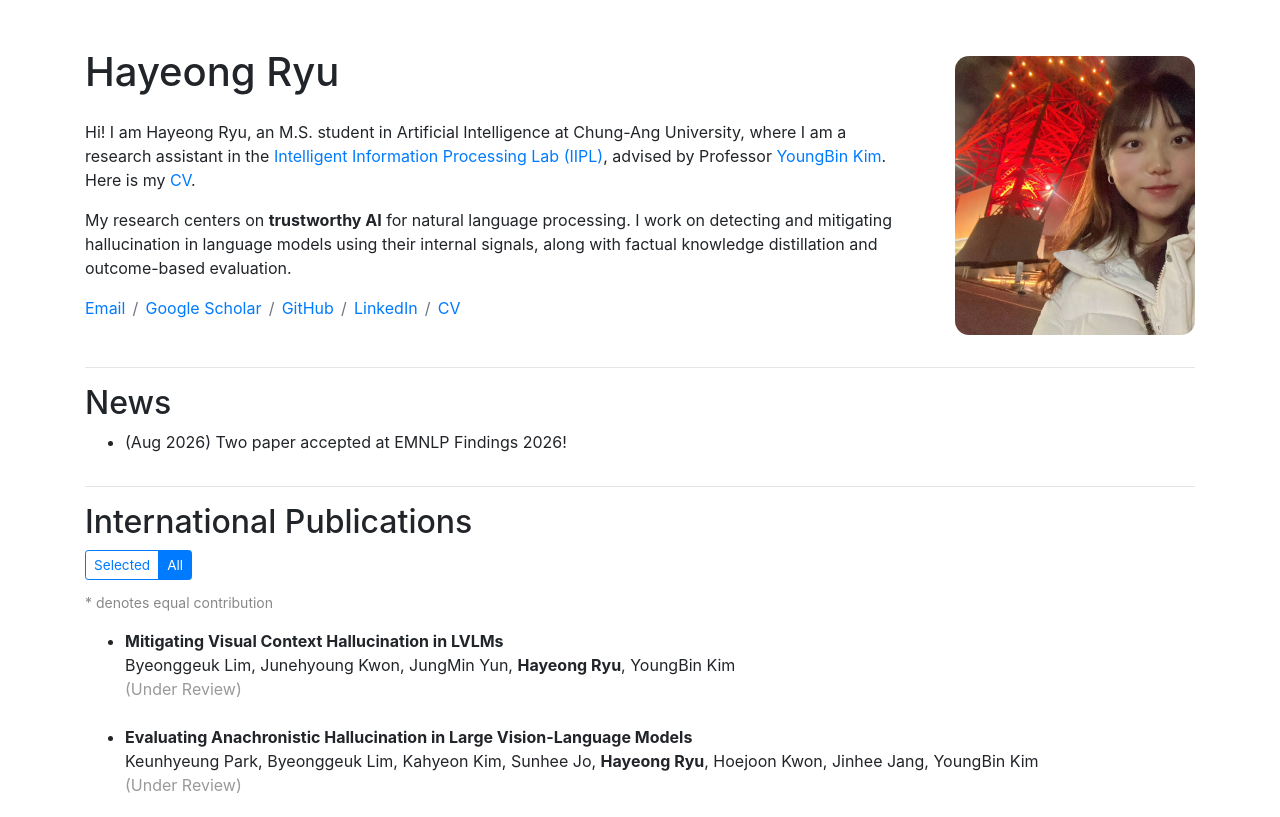
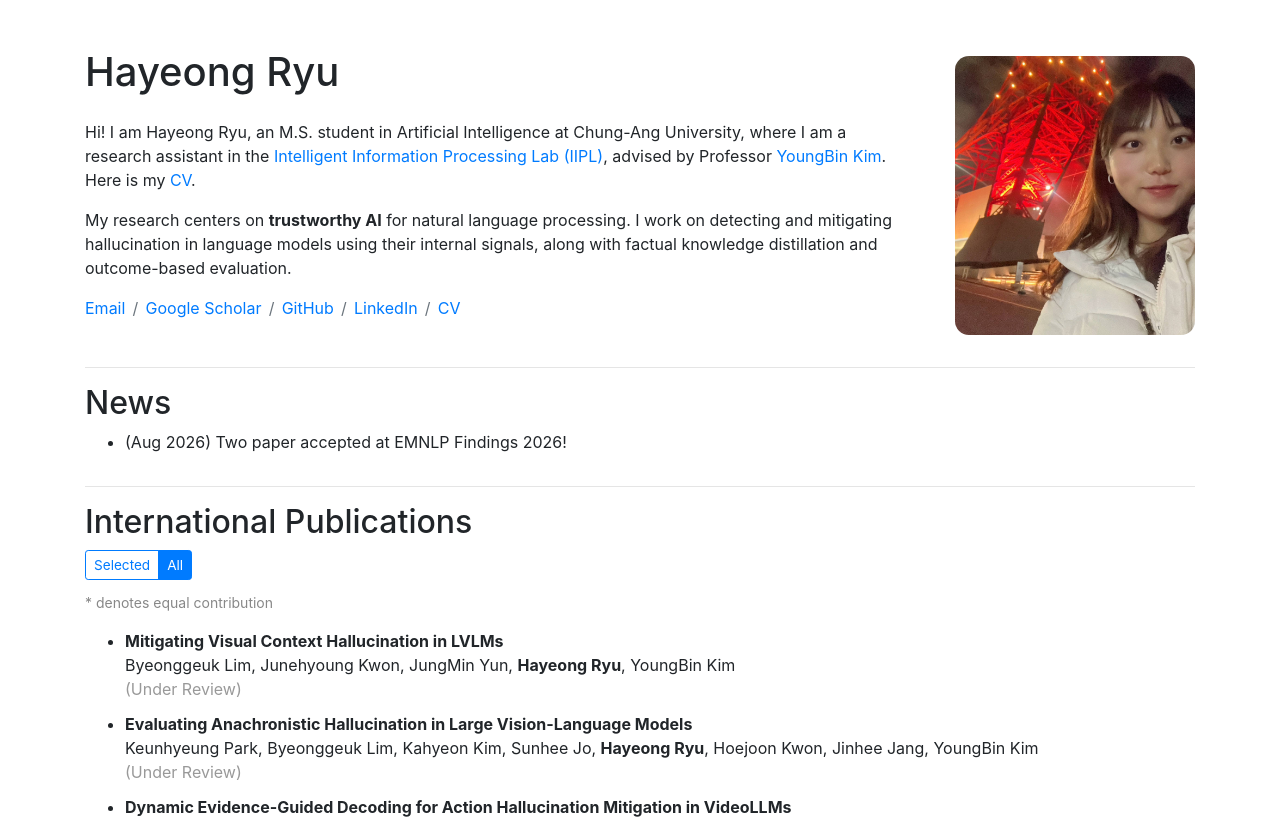
Before and after one commit to hayeonggg/hayeonggg.github.io, a plain HTML site: page index.html in a window 1280 px wide. Shown: the top 817 px of the page. Drawn offline with nearby package versions, Linux system fonts and the light colour scheme.

Commit message:
Update index.html

```diff
--- a/index.html
+++ b/index.html
@@ -27,7 +27,7 @@
         .exp-item .meta { font-size: 0.9em; margin-top: 2px; }
 
         /* Publications */
-        #pub-list .pub-item { margin-bottom: 1.5rem; }
+        #pub-list .pub-item { margin-bottom: 0.7rem; }
         .pub-thumb { display: none; }
         #pub-list.view-selected { list-style: none; padding-left: 0; }
         #pub-list.view-selected .pub-item { display: flex; align-items: center; gap: 24px; }
```
